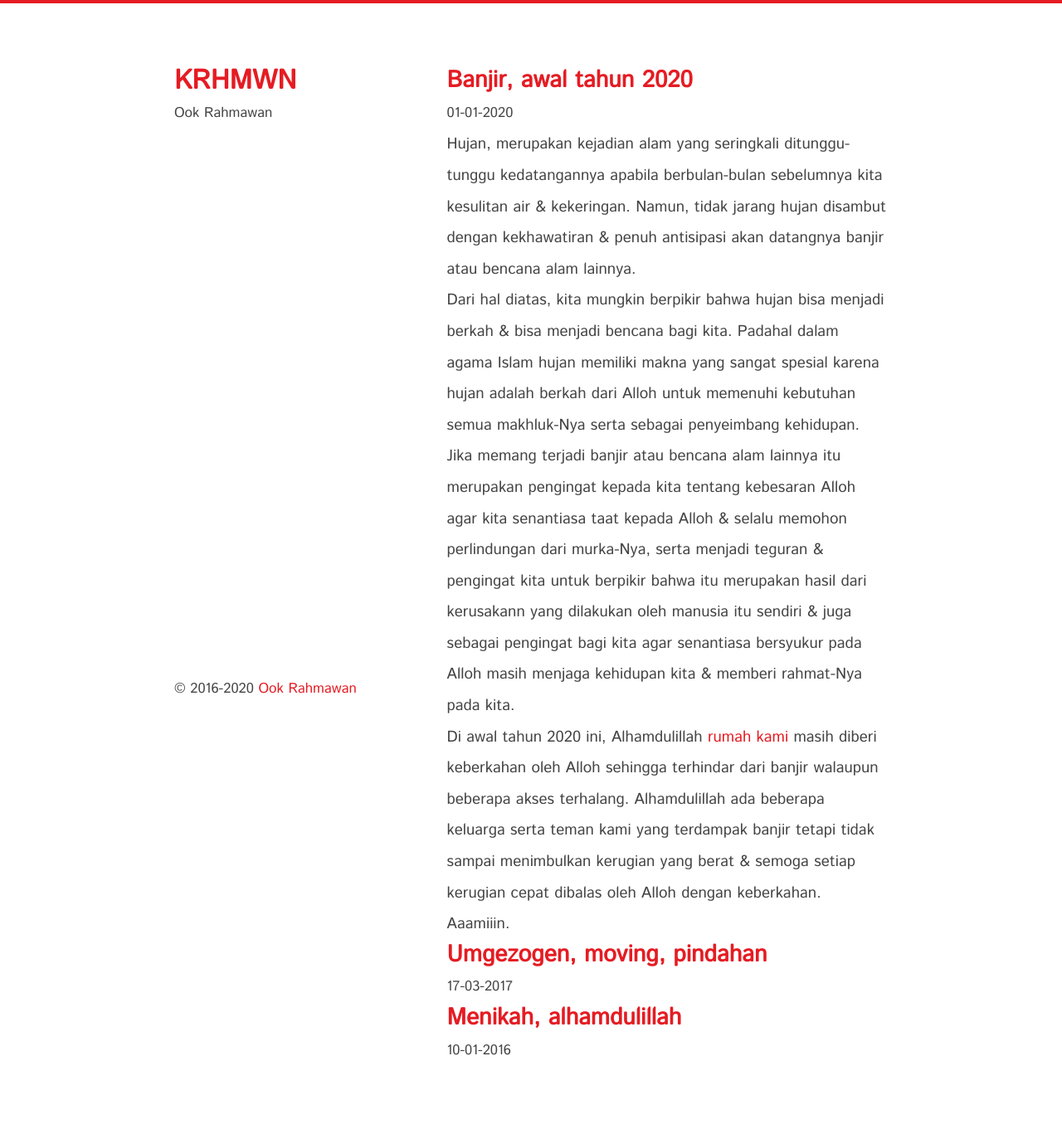
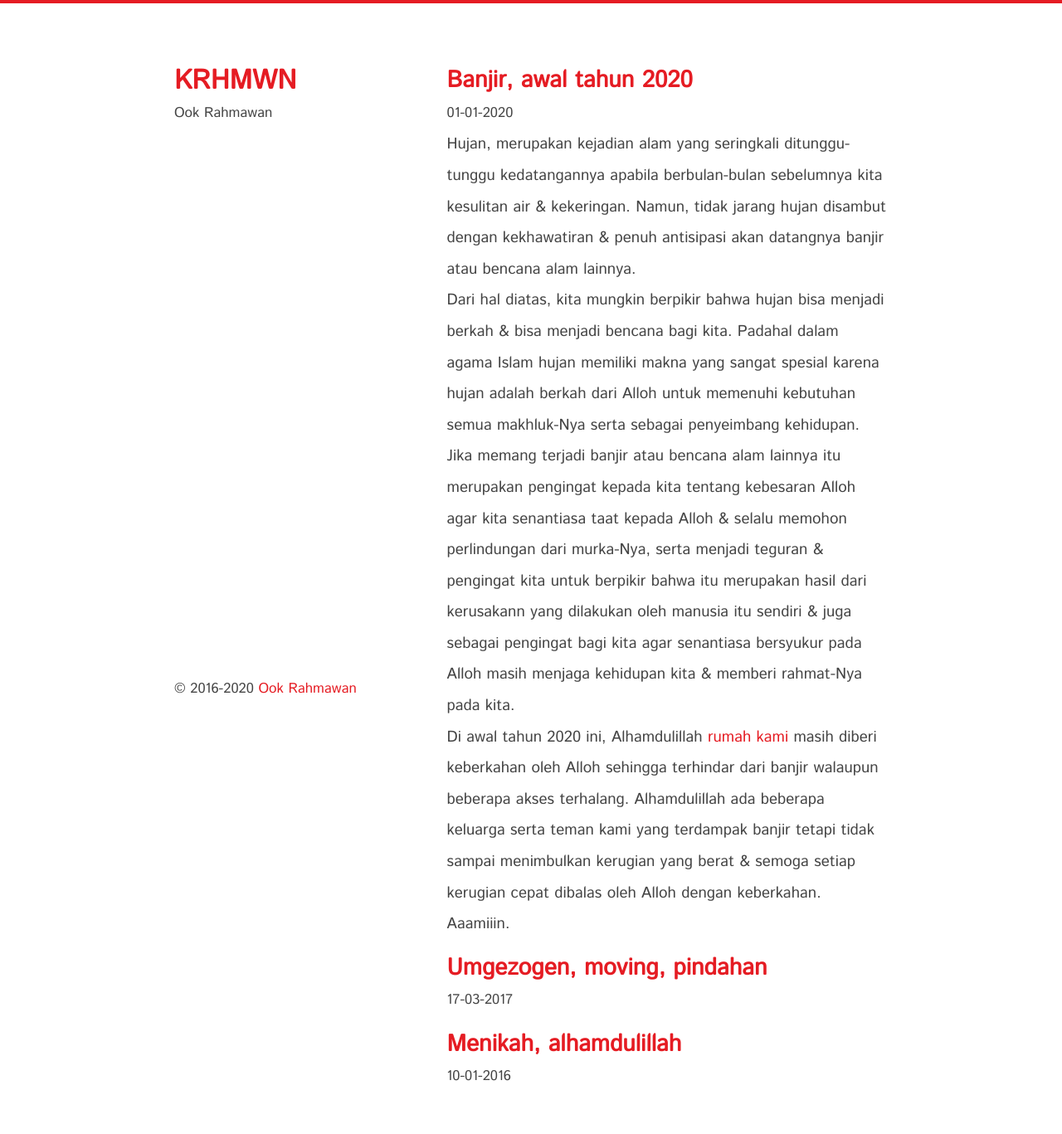
Before and after one commit to krhmwn/krhmwn.github.io, a Jekyll site: the page built from index.html, in a window 1280 px wide. Shown: the whole page at 83% size. Built offline with Jekyll 4.4.1, drawn with Linux system fonts in a browser that asks for light colours; before the commit the page ends 1335 px from its top, so only the background shows below that.

Commit message:
v1.9.1
update css, nav, layout

```diff
--- a/_layouts/post.html
+++ b/_layouts/post.html
@@ -12,4 +12,4 @@
 <small>{{ page.date | date: "%d-%m-%Y"}}</small>
 {{content}}
 </article>
-<nav class="navigation">{% if page.previous.url %}Sebelumnya : <a href="{{ page.previous.url }}" title="{{ page.previous.title }}">{{ page.previous.title }}</a>{% endif %}{% if page.next.url %}Selanjutnya : <a href="{{ page.next.url }}" title="{{ page.next.title }}">{{ page.next.title }}</a>{% endif %}</nav>
+<nav class="navigation">{% if page.previous.url %}<a href="{{ page.previous.url }}" title="{{ page.previous.title }}">Sebelumnya &laquo; {{ page.previous.title }}</a>{% endif %}{% if page.next.url %}<a href="{{ page.next.url }}" title="{{ page.next.title }}">Selanjutnya &raquo; {{ page.next.title }}</a>{% endif %}</nav>
--- a/index.html
+++ b/index.html
@@ -3,4 +3,4 @@
 title: Blog
 ---
 
-{% for post in site.posts limit: 1 %}<h2><a href="{{ post.url }}">{{ post.title }}</a></h2><small>{{ post.date | date: "%d-%m-%Y" }}</small>{{ post.content }}{% endfor %}{% for post in site.posts limit: 1000 offset: 1 %}<h2><a href="{{ post.url }}">{{ post.title }}</a></h2><small>{{ post.date | date: "%d-%m-%Y" }}</small>{% endfor %}
+{% for post in site.posts limit: 1 %}<h2><a href="{{ post.url }}">{{ post.title }}</a></h2><small>{{ post.date | date: "%d-%m-%Y" }}</small>{{ post.content }}{% endfor %}{% for post in site.posts limit: 1000 offset: 1 %}<h3><a href="{{ post.url }}">{{ post.title }}</a></h3><small>{{ post.date | date: "%d-%m-%Y" }}</small>{% endfor %}
--- a/styles.css
+++ b/styles.css
@@ -22,6 +22,11 @@
 
 h2 {
 font-size:1.5em;
+}
+
+h3 {
+font-size:1.5em;
+margin: 3% 0 0 0;
 }
 
 a,a:link,a:visited{color:#e51c23;text-decoration:none}
```
